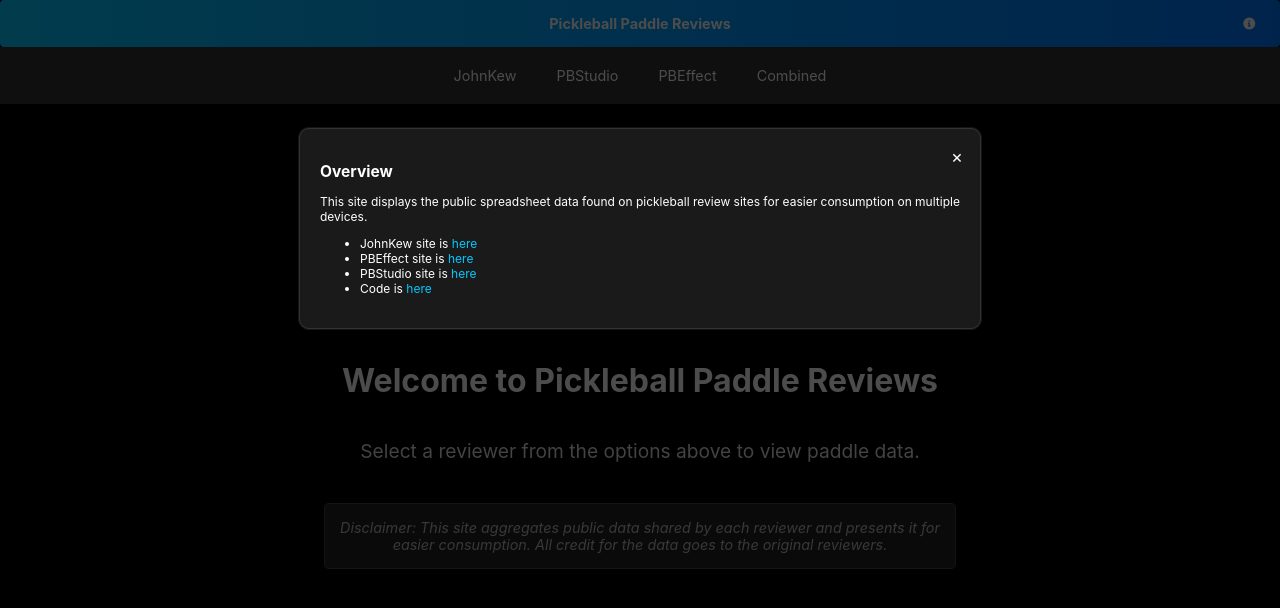
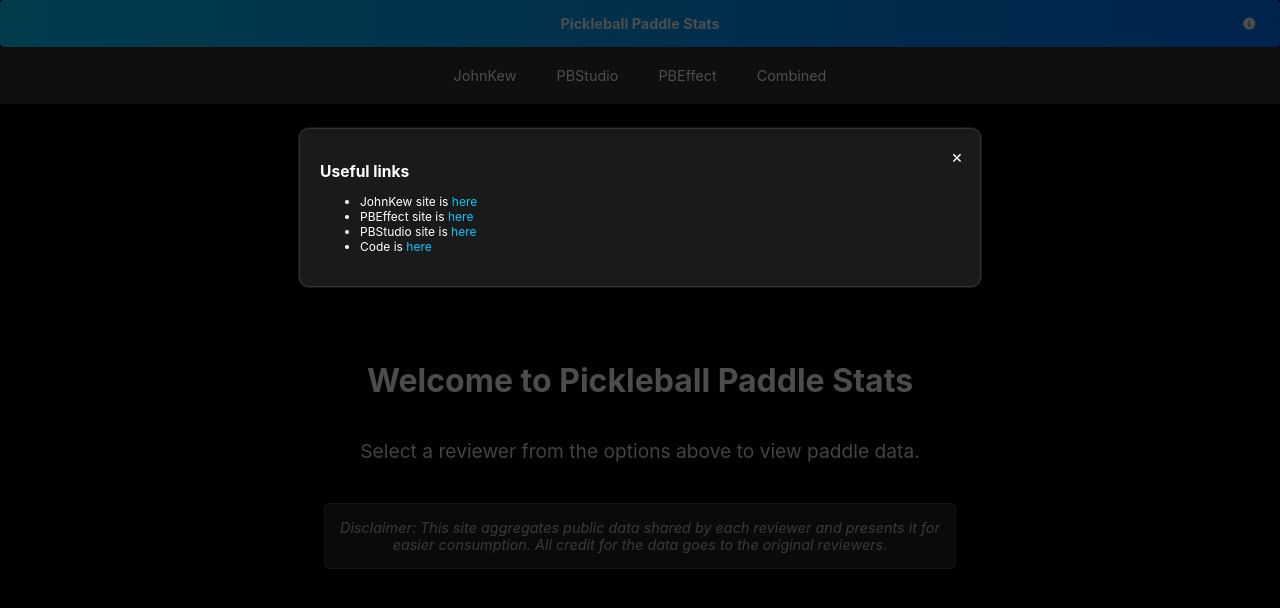
Before and after one commit to ribo916/radar, a SvelteKit app: page / in a window 1280 px wide. Both pictures are taken after a click on the button "More information". Shown: the top 608 px of the page. Built offline with nearby package versions, Linux system fonts and the light colour scheme.

Commit message:
just a bit of textual changes

```diff
--- a/src/routes/+layout.svelte
+++ b/src/routes/+layout.svelte
@@ -158,7 +158,7 @@
 
 <main>
   <div class="banner">
-    <h3>Pickleball Paddle Reviews</h3>
+    <h3>Pickleball Paddle Stats</h3>
     <button class="info-button" on:click={openModal} aria-label="More information">
       <i class="fas fa-info-circle"></i>
     </button>
@@ -202,8 +202,7 @@
 
 {#if showModal}
   <Modal on:close={closeModal}>
-    <h2>Overview</h2>
-    <p>This site displays the public spreadsheet data found on pickleball review sites for easier consumption on multiple devices.</p>
+    <h2>Useful links</h2>
     <ul>
       <li>JohnKew site is <a href="https://www.johnkewpickleball.com/" target="_blank">here</a></li>
       <li>PBEffect site is <a href="https://pickleballeffect.com/" target="_blank">here</a></li>
--- a/src/routes/LandingPage.svelte
+++ b/src/routes/LandingPage.svelte
@@ -9,7 +9,7 @@
   </script>
 
   <div class="landing-page">
-    <h1>Welcome to Pickleball Paddle Reviews</h1>
+    <h1>Welcome to Pickleball Paddle Stats</h1>
     <p>Select a reviewer from the options above to view paddle data.</p>
     <div class="disclaimer">
       <p><em>Disclaimer: This site aggregates public data shared by each reviewer and presents it for easier consumption. All credit for the data goes to the original reviewers.</em></p>
```
